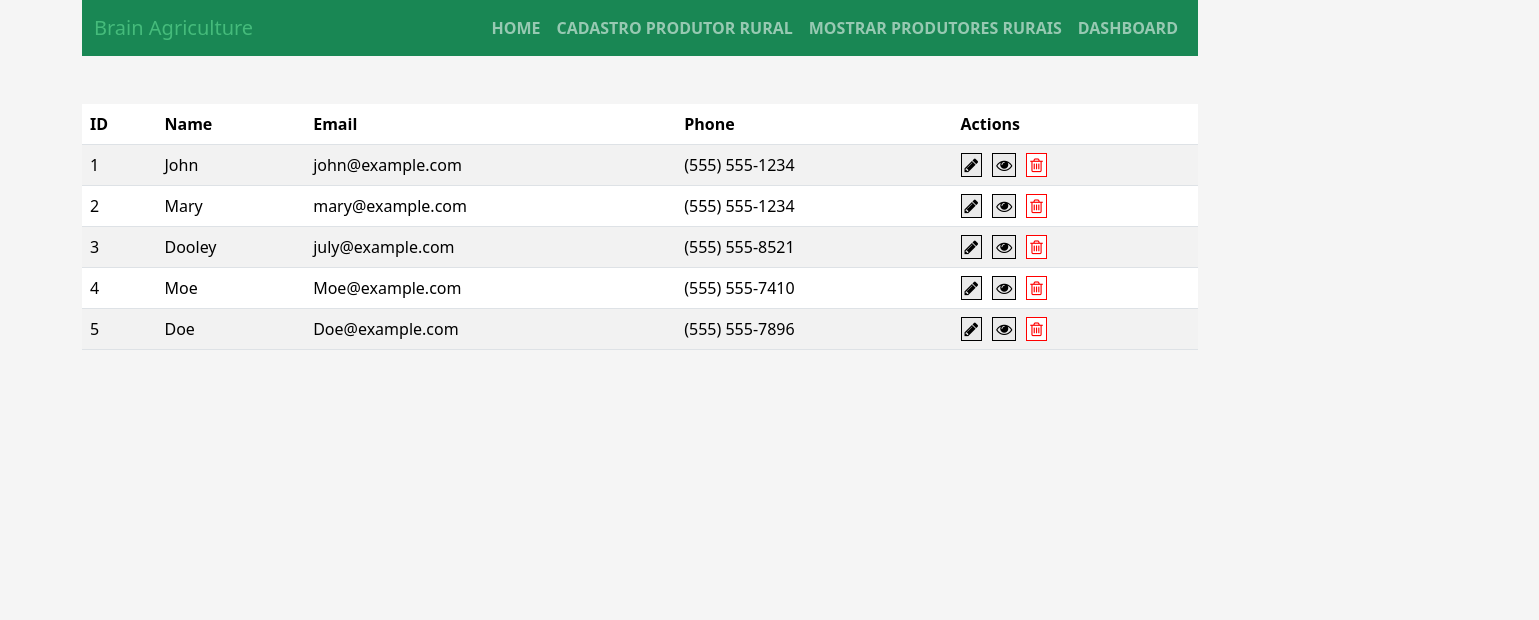
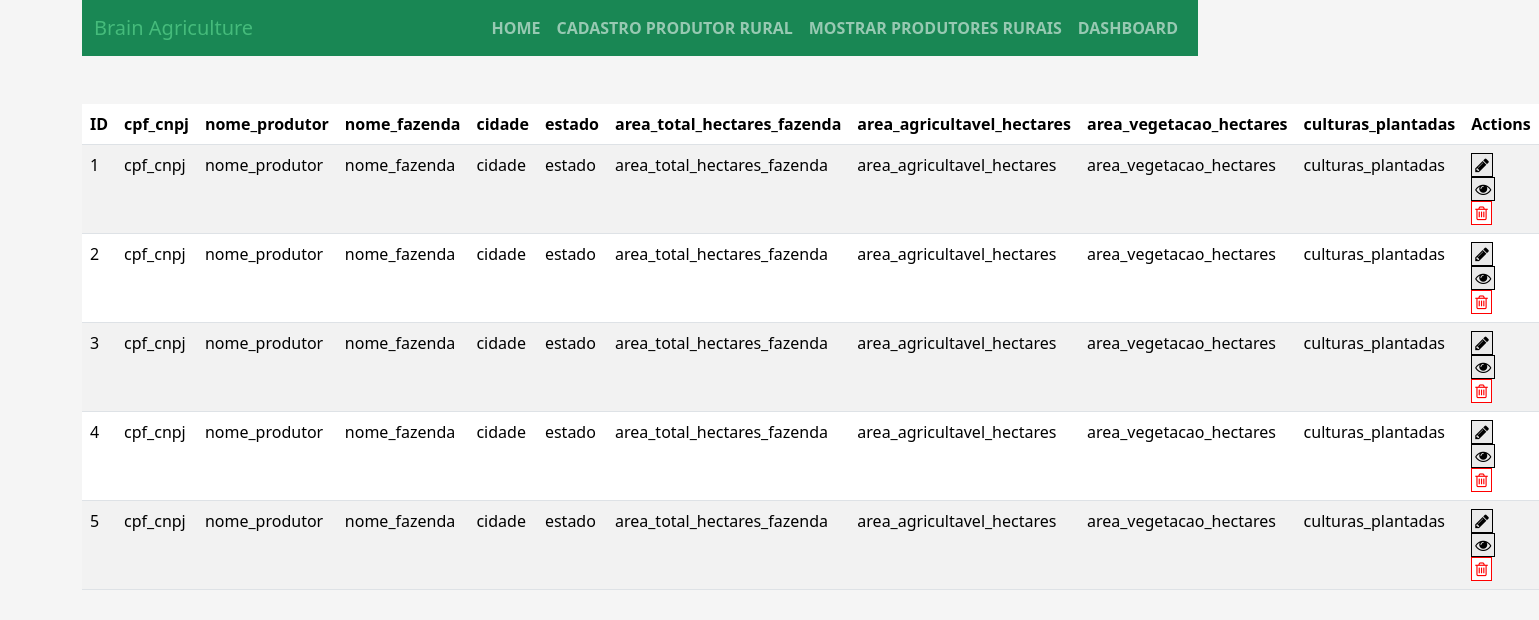
Before and after one commit to thi899/serasa-app, a React (Create React App) app: page /show-user in a window 1280 px wide. Shown: the top 620 px of the page, 1539 px wide, since content can reach past the window. Built offline with nearby package versions, Linux system fonts and the light colour scheme; data requests are answered from the project's data file.

Commit message:
feat(): add fields

```diff
--- a/src/components/User/CreateUser.js
+++ b/src/components/User/CreateUser.js
@@ -5,7 +5,7 @@ import './User.css';
 import {cpfMask} from '../../masks/cpf-mask.js'
 const CreateUser = () => {
     const navigate = useNavigate();
-    const createUserApi = "http://localhost:3000/user"
+    const createUserApi = "http://localhost:3000/show-user"
     const [error, setError] = useState(null);
     const [isLoading, setIsLoading] = useState(false);
     const [user, setUser] = useState({
@@ -69,7 +69,16 @@ const CreateUser = () => {
 
             if (response.ok) {
                 console.log('Form submitted successfully!');
-                setUser({name: "",email: "",phone: ""})
+                setUser({
+                    cpf_cnpj: "",
+                    nome_produtor: "",
+                    nome_fazenda: "",
+                    cidade: "",
+                    estado: "",
+                    area_total_hectares_fazenda: "",
+                    area_agricultavel_hectares: "",
+                    area_vegetacao_hectares: "",
+                    culturas_plantadas: ""})
                 navigate('/show-user');
             } else {
                 console.error('Form submission failed!');
--- a/src/components/User/ShowUser.js
+++ b/src/components/User/ShowUser.js
@@ -54,9 +54,15 @@ const ShowUser = () => {
           <thead>
             <tr>
               <th>ID</th>
-              <th>Name</th>
-              <th>Email</th>
-              <th>Phone</th>
+              <th>cpf_cnpj</th>
+              <th>nome_produtor</th>
+              <th>nome_fazenda</th>
+              <th>cidade</th>
+              <th>estado</th>
+              <th>area_total_hectares_fazenda</th>
+              <th>area_agricultavel_hectares</th>
+              <th>area_vegetacao_hectares</th>
+              <th>culturas_plantadas</th>
               <th>Actions</th>
             </tr>
           </thead>
@@ -65,9 +71,15 @@ const ShowUser = () => {
               return (
                 <tr key={i + 1}>
                   <td>{i + 1}</td>
-                  <td>{item.name}</td>
-                  <td>{item.email}</td>
-                  <td>{item.phone}</td>
+                  <td>cpf_cnpj</td>
+              <td>nome_produtor</td>
+              <td>nome_fazenda</td>
+              <td>cidade</td>
+              <td>estado</td>
+              <td>area_total_hectares_fazenda</td>
+              <td>area_agricultavel_hectares</td>
+              <td>area_vegetacao_hectares</td>
+              <td>culturas_plantadas</td>
                   <td>
                     <Link to={`/edit-user/${item.id}`}>
                       <i className="fa fa-pencil" aria-hidden="true"></i>
```
